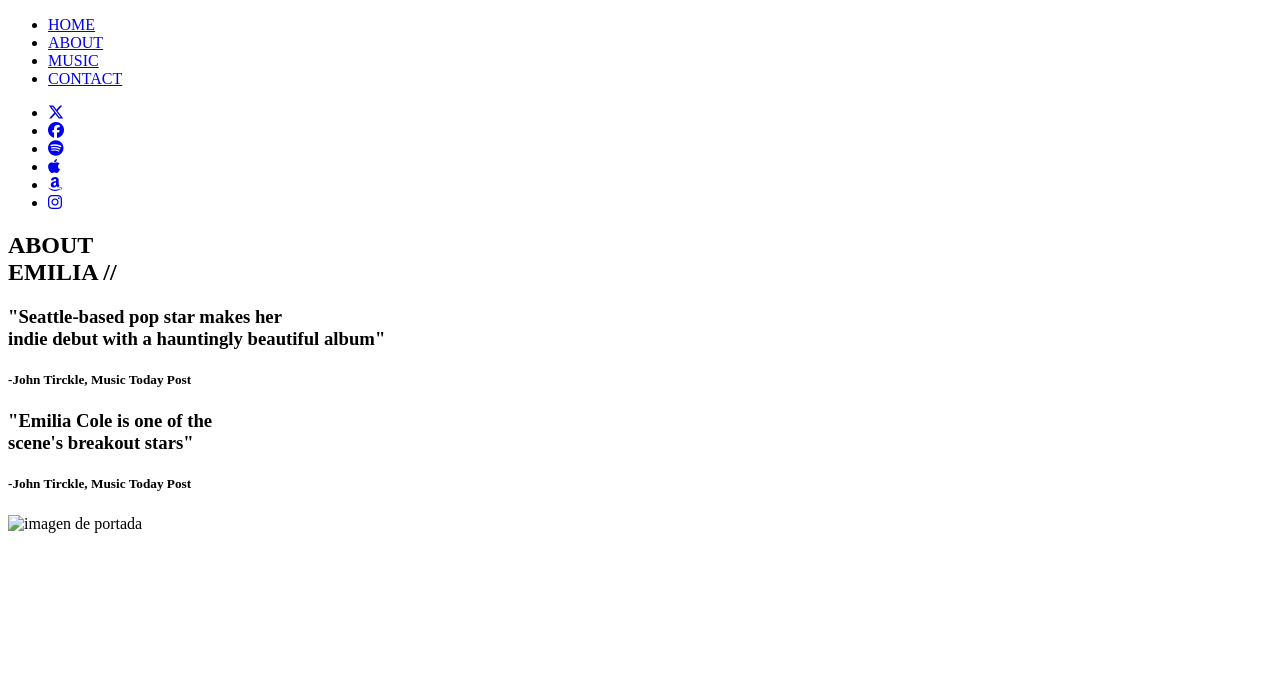
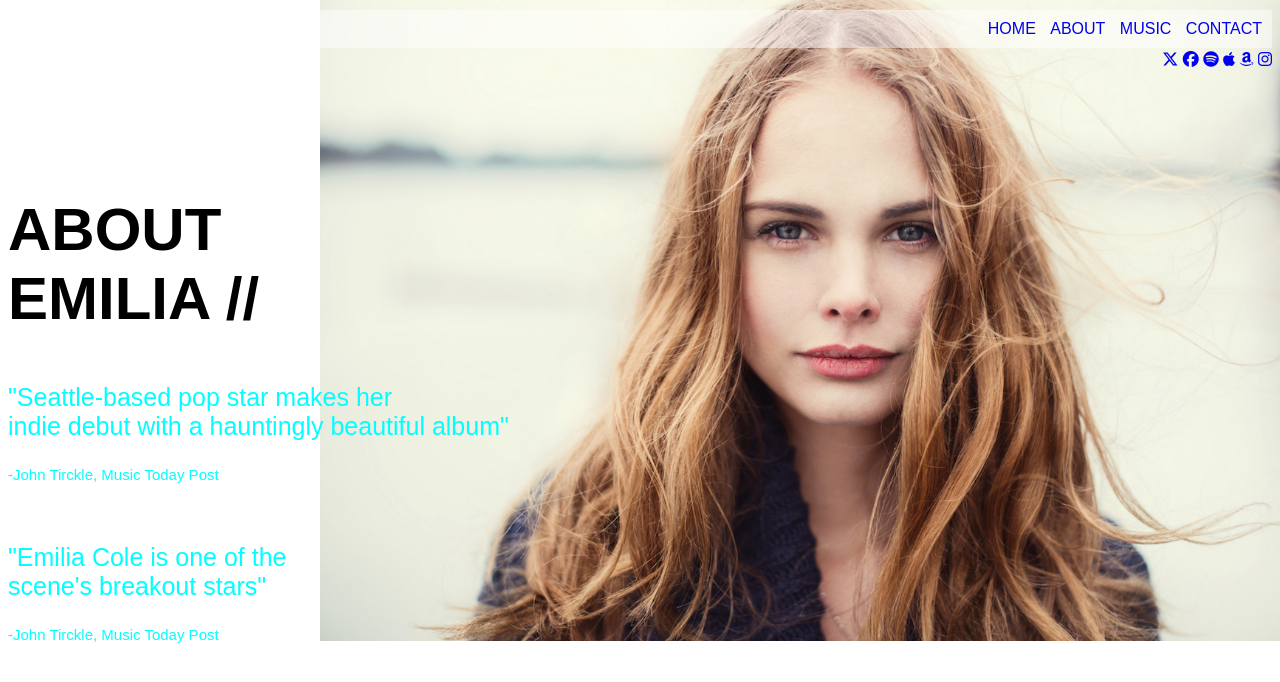
Before and after one commit to mayco91/Emilia-Cole, a website: page views/about.html in a window 1280 px wide. Drawn offline with Linux system fonts and the light colour scheme.

Commit message:
creacion de css de about y home

```diff
--- /dev/null
+++ b/public/css/about.css
@@ -0,0 +1,61 @@
+body{
+    font-family: Arial, Helvetica, sans-serif;
+    background: url(/img/emilia-about.jpg);
+    background-size: 75%;
+    background-position: right top;
+    background-repeat: no-repeat;
+}
+
+.enlaces-about{
+list-style: none;
+margin: 0;
+padding: 0;
+text-align: right;
+background-color: rgba(255,255,255,0.5);
+padding: 10px;
+margin-top: 10px;
+}
+
+.enlaces-about li{
+    display: inline;
+    margin-left: 10px;
+
+}
+a{
+    text-decoration: none;
+}
+
+
+.redes-about{
+    list-style: none;
+    margin: 0;
+    padding: 0;
+    text-align: right;
+    margin-top: 3px;
+    }
+
+.redes-about li{
+    display: inline;
+    }
+
+h2{
+    margin-top: 10%;
+    font-size: 60px;
+}
+
+h3{
+    font-size: 25px;
+    color:aqua;
+    font-weight: lighter;
+}
+
+.subtext{
+    margin-top: 60px;
+
+}
+
+h5{
+    font-size: 15px;
+    color:aqua;
+    font-weight: lighter;
+}
--- /dev/null
+++ b/public/css/home.css
@@ -0,0 +1,39 @@
+body{
+    font-family:Arial, Helvetica, sans-serif;
+    min-height: 100vh;
+    background: url(/img/emilia-home.jpg)
+    no-repeat right ;
+   background-size: 75%
+}
+
+#redes li{
+    display: inline;
+    list-style: none;
+}
+
+ul .enlace a{
+    text-decoration: none;
+    line-height: 30px;
+    text-decoration: none;
+
+
+}
+
+#subtitulo-home{
+    position: relative;
+    top: 50px;
+    margin-left: 30px;
+    font-weight: lighter;
+    font-size: 25px;
+    letter-spacing: 4px;
+
+}
+
+#titulo-home{
+
+    position: relative;
+    top: 200px ;
+    font-size: 45px;
+    background-color: rgba(255,255,255,0.4);
+    letter-spacing: 8px;
+}
--- a/views/about.html
+++ b/views/about.html
@@ -6,19 +6,21 @@
     <title>Emilia Cole</title>
     <link rel="shortcut icon" href="/img/icon/favicon.ico">
     <script src="https://kit.fontawesome.com/db25f61285.js" crossorigin="anonymous"></script>
+    <link rel="stylesheet" href="/css/about.css">
+
 </head>
 <body>
     <header>
 
         <nav>
-            <ul>
+            <ul class="enlaces-about">
                 <li><a href="/">HOME</a></li>
                 <li><a href="/about">ABOUT</a></li>
                 <li><a href="/music">MUSIC</a></li>
                 <li><a href="/contact">CONTACT</a></li>
             </ul>
         </nav>
-        <ul>
+        <ul class="redes-about">
             <li><a href="https://twitter.com/" target="_blank"><i class="fa-brands fa-x-twitter"></i></a></li>
             <li><a href="https://www.facebook.com/"target="_blank"><i class="fa-brands fa-facebook"></i></a></li>
             <li><a href="https://open.spotify.com/intl-es"target="_blank"><i class="fa-brands fa-spotify"></i></a></li>
@@ -33,9 +35,9 @@
         <h5>-John Tirckle, Music Today Post</h5>
 
 
-        <h3>"Emilia Cole is one of the <BR>scene's breakout stars"</h3>
+        <h3 class="subtext">"Emilia Cole is one of the <BR>scene's breakout stars"</h3>
         <h5>-John Tirckle, Music Today Post</h5>
-        <img src="img/emilia-about.jpg" alt="imagen de portada">
+
     </section>
 
 </body>
```
Also changed, not shown: views/index.html (+10 -11 lines).
